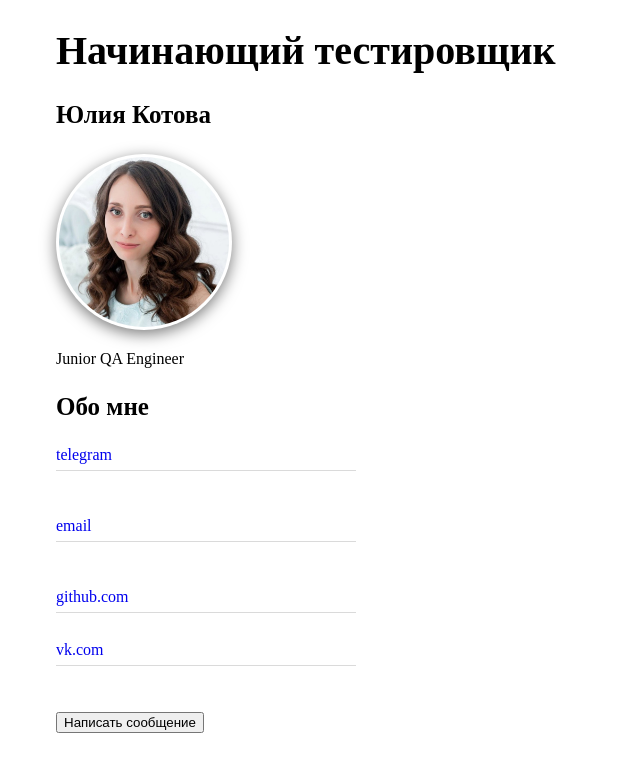
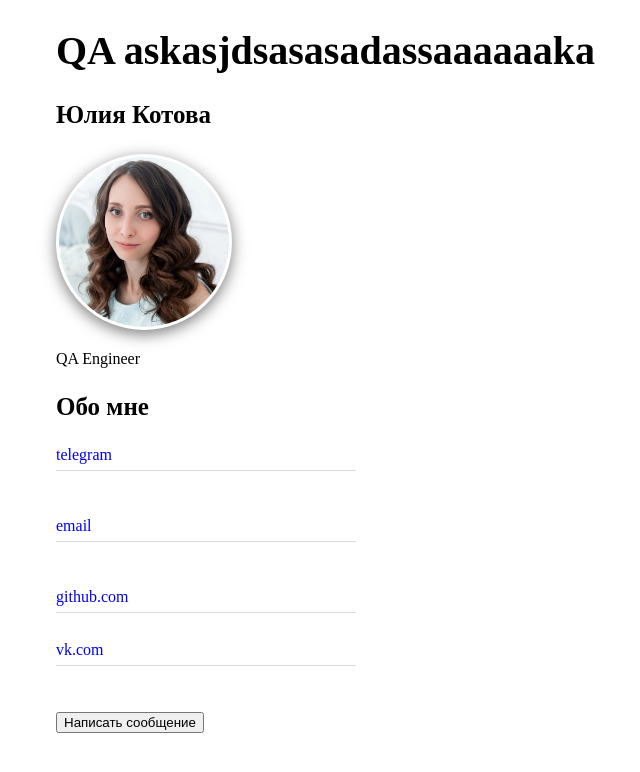
Before and after one commit to JuliaKotova-QA/cv, a plain HTML site: page index.html in a window 1280 px wide. Shown: the whole page, without its empty margins (64-704 px from the left). Drawn offline with Linux system fonts and the light colour scheme.

Commit message:
test12311a

```diff
--- a/index.html
+++ b/index.html
@@ -7,14 +7,14 @@
 </head>
 
 <body class="container">
-		<h1>Начинающий тестировщик</h1>
+		<h1>QA askasjdsasasadassaaaaaaka</h1>
 		<h2>Юлия Котова</h2>
 
 		<div class="item">
 			<img class="photo" src="me.png" width="170" height="170" alt="фото">
 		</div>
 
-			<p>Junior QA Engineer</p>
+			<p> QA Engineer</p>
 
 			<h2>Обо мне</h2>
 
```
